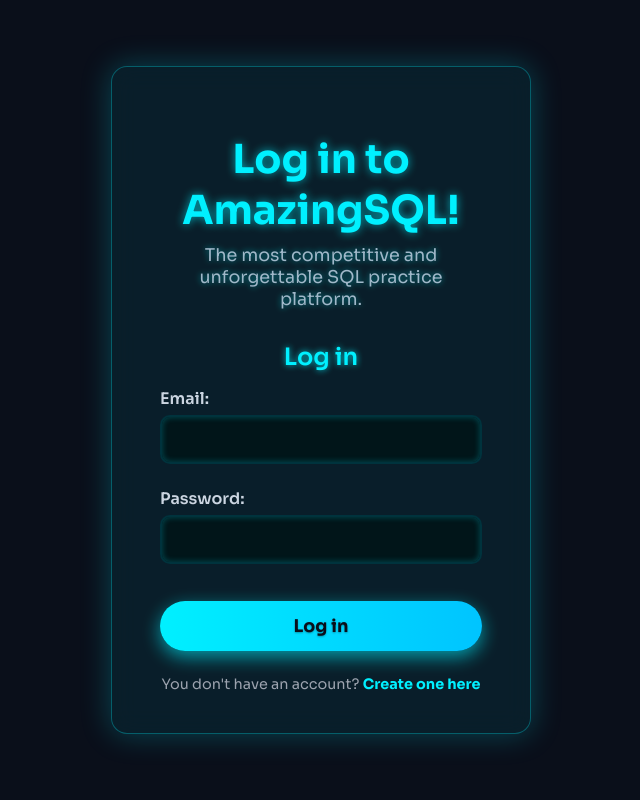
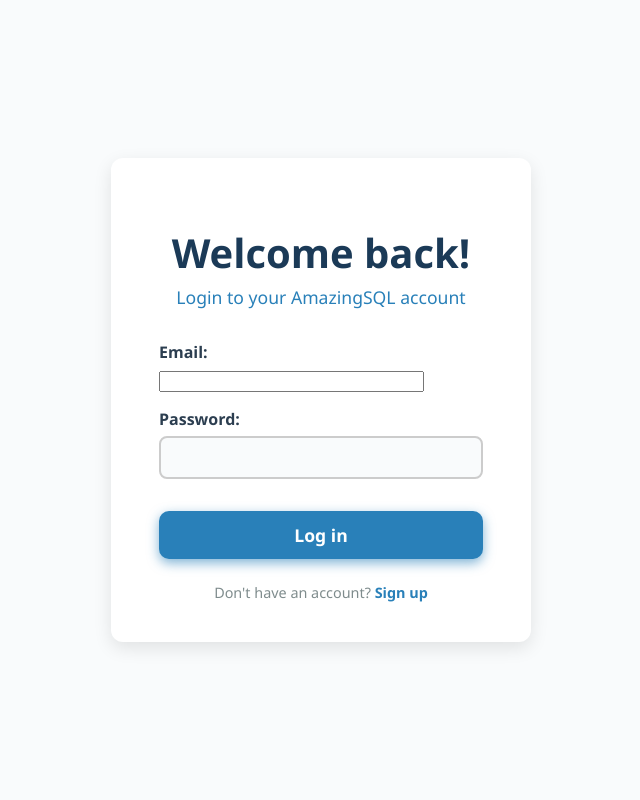
Before and after one commit to bowale-os/AmazingSQL, a Flask app: page /login in a window 1280 px wide. Shown: the whole page, without its empty margins (319-959 px from the left). Run offline with Flask 3, Linux system fonts and the light colour scheme; parts of the project's set-up code (start-up, migrations or seed data) failed here and were passed over; some libraries are stand-ins or nearby versions.

Commit message:
Update login.html
styled to look like dashboard

```diff
--- a/templates/login.html
+++ b/templates/login.html
@@ -4,7 +4,6 @@
   <meta charset="UTF-8" />
   <meta name="viewport" content="width=device-width, initial-scale=1" />
   <title>AmazingSQL - Login</title>
-  <link href="https://fonts.googleapis.com/css2?family=Sora:wght@400;600;700&display=swap" rel="stylesheet" />
   <style>
     /* Reset & base */
     *, *::before, *::after {
@@ -12,9 +11,9 @@
     }
     body {
       margin: 0;
-      font-family: 'Sora', sans-serif;
-      background-color: #0a0f1a; /* match homepage background */
-      color: #e0e6f1;
+      font-family: 'Segoe UI', Tahoma, Geneva, Verdana, sans-serif;
+      background-color: #f9fbfc; /* light background */
+      color: #2c3e50; /* dark text */
       display: flex;
       justify-content: center;
       align-items: center;
@@ -23,94 +22,89 @@
     }
     /* Container */
     .login-container {
-      background: rgba(0, 240, 255, 0.07); /* subtle neon cyan glow */
-      border: 1px solid rgba(0, 240, 255, 0.3);
+      background: #ffffff;
       padding: 2.5rem 3rem;
-      border-radius: 16px;
-      box-shadow: 0 0 30px rgba(0, 240, 255, 0.25);
+      border-radius: 12px;
+      box-shadow: 0 6px 18px rgba(0,0,0,0.1);
       width: 100%;
       max-width: 420px;
       box-sizing: border-box;
-      backdrop-filter: blur(12px);
-      text-align: center;
+      color: #2c3e50;
     }
 
     h1 {
       font-weight: 700;
       font-size: 2.5rem;
-      margin-bottom: 0.5rem;
-      color: #00f0ff; /* neon cyan */
-      text-shadow: 0 0 10px #00f0ffaa;
+      margin-bottom: 0.3rem;
+      color: #1b3a57; /* navy blue */
+      text-align: center;
     }
     p.subtitle {
       font-size: 1.1rem;
-      color: #a0b8c9;
+      color: #2980b9; /* blue */
+      text-align: center;
       margin-top: 0;
       margin-bottom: 2rem;
-      text-shadow: 0 0 6px #00f0ff88;
-    }
-    h2 {
-      color: #00f0ff;
-      margin-top: 2rem;
-      margin-bottom: 1rem;
-      font-weight: 600;
-      text-shadow: 0 0 6px #00f0ffcc;
     }
 
     label {
       font-weight: 600;
-      color: #cbd5e1;
+      color: #2c3e50;
       display: block;
       margin-bottom: 6px;
       margin-top: 1rem;
-      text-align: left;
     }
-
-    .input-field {
+    input[type="email"],
+    input[type="password"] {
       width: 100%;
-      padding: 12px 16px;
+      padding: 10px 14px;
       font-size: 1rem;
-      border: 2px solid #00333d;
-      border-radius: 10px;
-      background-color: #011519;
-      color: #d0f5ff;
-      font-family: 'Sora', monospace;
-      box-sizing: border-box;
+      border: 2px solid #ccc;
+      border-radius: 8px;
+      background-color: #f9fbfc;
+      color: #2c3e50;
+      font-family: monospace;
       transition: border-color 0.3s ease, background-color 0.3s ease;
       outline-offset: 2px;
       outline-color: transparent;
       margin-bottom: 0.5rem;
-      box-shadow: inset 0 0 6px #00f0ff44;
+    }
+    input[type="email"]:focus,
+    input[type="password"]:focus {
+      border-color: #2980b9;
+      outline-color: #2980b9;
+      background-color: #e6f0fa;
+      color: #1b3a57;
     }
 
-    .input-field:focus {
-      border-color: #00f0ff;
-      outline-color: #00cfffaa;
-      background-color: #022e38;
-      color: #a0f0ff;
-      box-shadow: 0 0 8px #00f0ffcc;
+    /* Error messages */
+    span.error {
+      font-size: 0.85rem;
+      margin-bottom: 0.5rem;
+      display: block;
+      color: #f39c12; /* orange */
+      font-weight: 600;
     }
 
-    /* Submit button */
+    /* Buttons */
     button[type="submit"] {
       width: 100%;
-      padding: 14px;
+      padding: 12px;
       font-size: 1.1rem;
-      background: linear-gradient(90deg, #00f0ff, #00c4ff);
-      color: #0a0f1a;
+      background-color: #2980b9; /* blue */
+      color: white;
       font-weight: 700;
       border: none;
-      border-radius: 999px;
+      border-radius: 10px;
       cursor: pointer;
-      margin-top: 1.8rem;
-      transition: transform 0.3s ease, box-shadow 0.3s ease;
-      box-shadow: 0 6px 18px rgba(0, 240, 255, 0.6);
-      text-shadow: 0 1px 2px rgba(0,0,0,0.3);
-      font-family: 'Sora', sans-serif;
+      margin-top: 1.5rem;
+      transition: background-color 0.3s ease, box-shadow 0.3s ease;
+      box-shadow: 0 4px 12px rgba(41, 128, 185, 0.6);
+      font-family: 'Segoe UI', Tahoma, Geneva, Verdana, sans-serif;
     }
     button[type="submit"]:hover {
-      transform: scale(1.05);
-      box-shadow: 0 0 28px #00f0ffdd;
+      background-color: #1b3a57; /* dark navy */
+      box-shadow: 0 6px 18px rgba(27, 58, 87, 0.8);
     }
 
     /* Flash messages */
@@ -118,63 +112,58 @@
       list-style: none;
       padding: 0;
       margin-bottom: 1rem;
-      text-align: left;
     }
     ul.flashes li {
       padding: 12px 16px;
-      border-radius: 10px;
+      border-radius: 8px;
       margin-bottom: 0.8rem;
       font-weight: 600;
-      box-shadow: 0 0 6px rgba(0,0,0,0.25);
-      color: #0a0f1a;
+      box-shadow: 0 0 6px rgba(0,0,0,0.1);
     }
     .flash-error {
-      background-color: #f87171;
-      border: 1px solid #b91c1c;
+      background-color: #f39c12;
+      color: #663d00;
+      border: 1px solid #b37300;
     }
     .flash-success {
-      background-color: #4ade80;
-      border: 1px solid #15803d;
+      background-color: #27ae60;
+      color: #145214;
+      border: 1px solid #196d1f;
     }
 
     /* Bottom link */
     .bottom-link {
       margin-top: 1.5rem;
       font-size: 0.9rem;
-      color: #9ca3af;
+      color: #7f8c8d;
       text-align: center;
     }
     .bottom-link a {
-      color: #00f0ff;
+      color: #2980b9;
       text-decoration: none;
       font-weight: 700;
       transition: color 0.3s ease;
     }
     .bottom-link a:hover {
-      color: #00c4ff;
+      color: #1b3a57;
       text-decoration: underline;
     }
 
     /* Responsive adjustments */
     @media (max-width: 480px) {
       .login-container {
-        padding: 2rem;
+        padding: 1.5rem 2rem;
       }
       h1 {
         font-size: 2rem;
-      }
-      h2 {
-        font-size: 1.3rem;
       }
     }
   </style>
 </head>
 <body>
   <div class="login-container">
-    <h1>Log in to AmazingSQL!</h1>
-    <p class="subtitle">The most competitive and unforgettable SQL practice platform.</p>
-
-    <h2>Log in</h2>
+    <h1>Welcome back!</h1>
+    <p class="subtitle">Login to your AmazingSQL account</p>
 
     {% with messages = get_flashed_messages(with_categories=true) %}
     {% if messages %}
@@ -190,13 +179,13 @@
       {{ form.csrf_token }}
 
       <label for="email">Email:</label>
-      {{ form.email(class="input-field", id="email", size=30) }}
+      {{ form.email(id="email", size=30) }}
       {% for error in form.email.errors %}
         <span class="error">{{ error }}</span>
       {% endfor %}
 
       <label for="password">Password:</label>
-      {{ form.password(class="input-field", id="password", size=30) }}
+      {{ form.password(id="password", size=30) }}
       {% for error in form.password.errors %}
         <span class="error">{{ error }}</span>
       {% endfor %}
@@ -205,7 +194,7 @@
     </form>
 
     <div class="bottom-link">
-      <span>You don't have an account? <a href="{{ url_for('signup') }}">Create one here</a></span>
+      <span>Don't have an account? <a href="{{ url_for('signup') }}">Sign up</a></span>
     </div>
   </div>
 </body>
```
